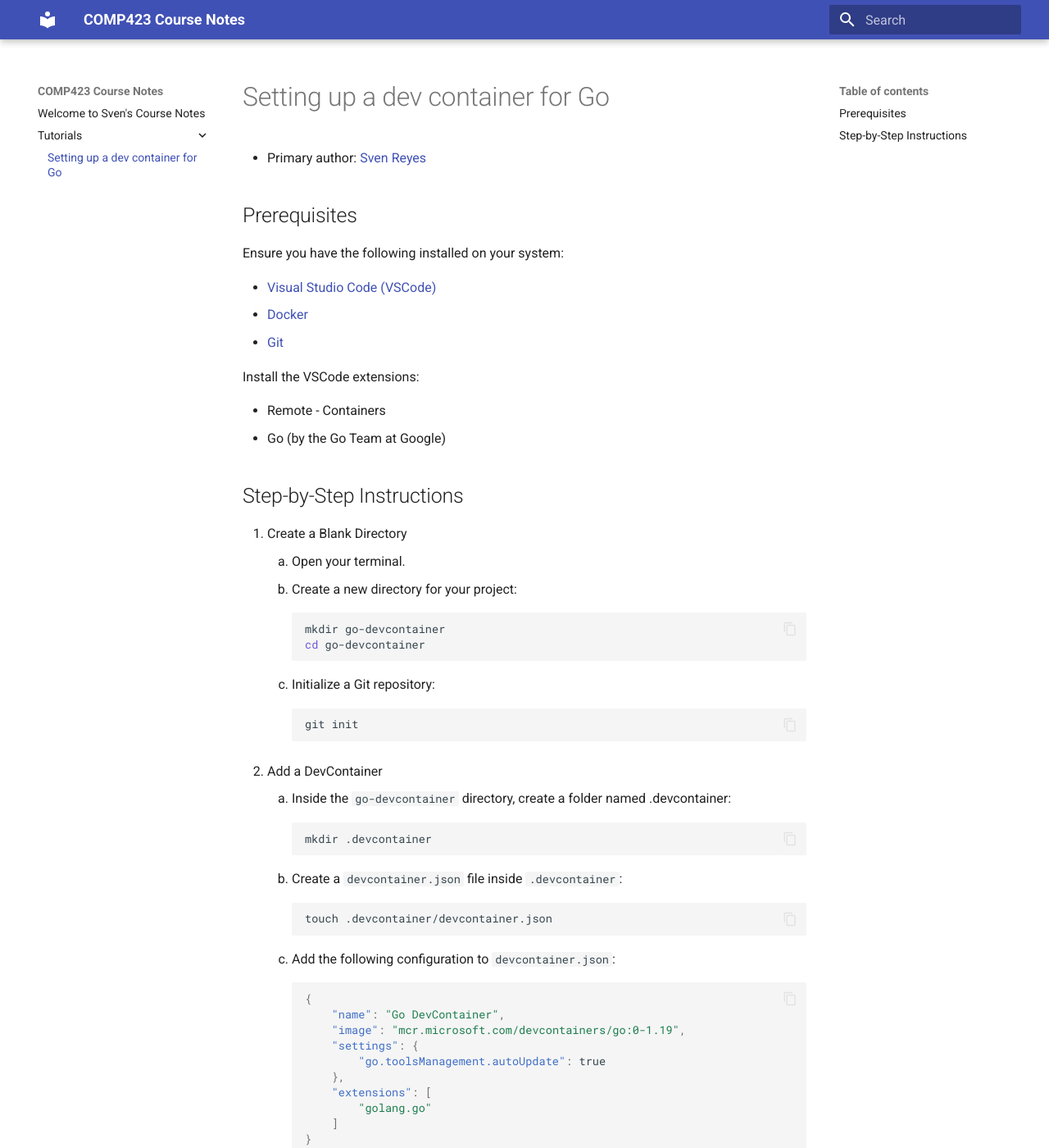
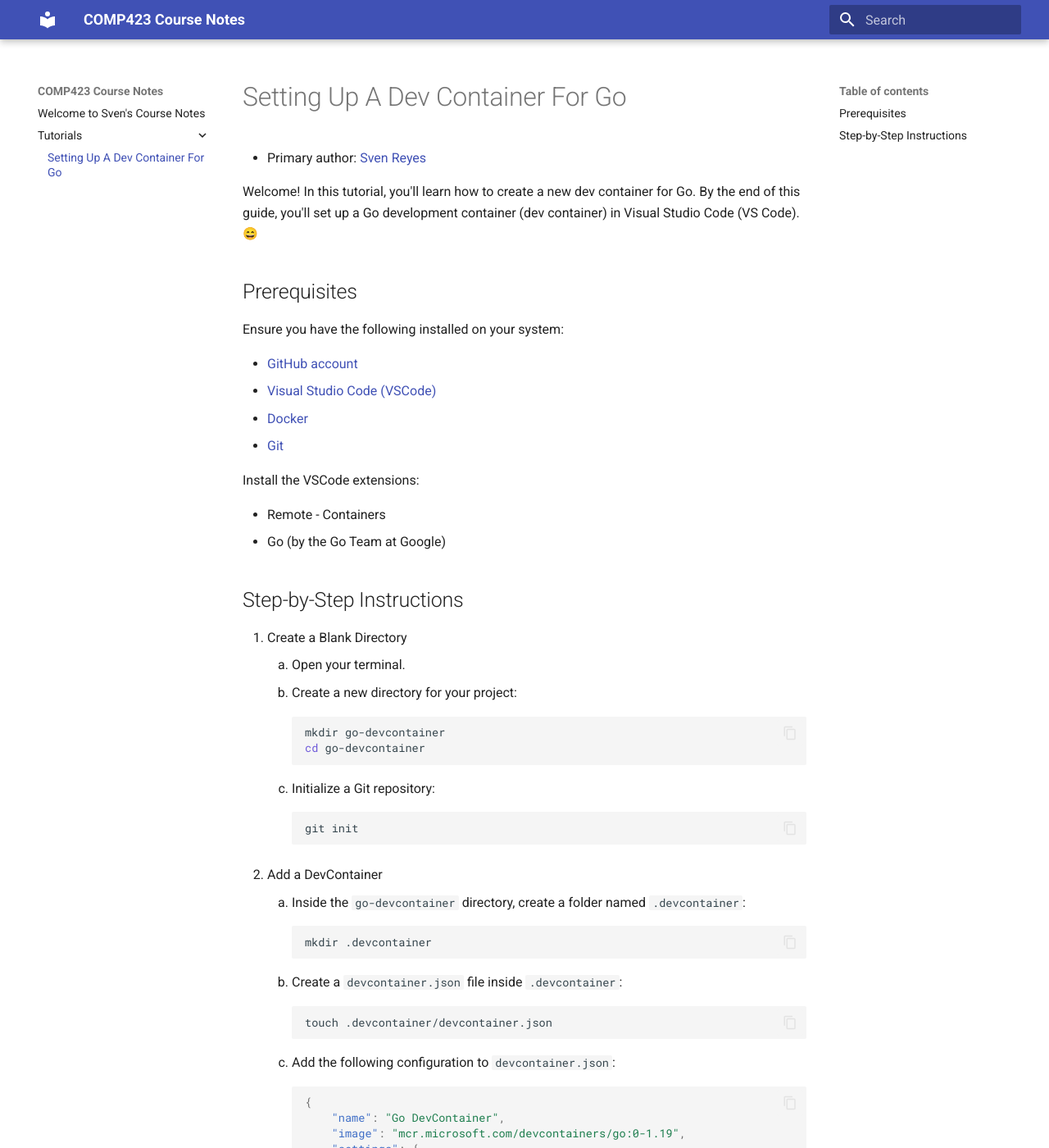
Before and after one commit to svenreyes/comp423-course-notes, an MkDocs documentation site: the page built from docs/tutorials/go-setup.md, in a window 1280 px wide and 1400 px high. Shown: the whole window at 82% size. Built offline with MkDocs 1.6.1 and Material for MkDocs 9.7.7, drawn with Linux system fonts in a browser that asks for light colours; emoji names are drawn with the system emoji font; some of the changed text lies outside the part shown.

Commit message:
added smiley face, introduction, and other edits! :)

````diff
--- a/docs/tutorials/go-setup.md
+++ b/docs/tutorials/go-setup.md
@@ -1,11 +1,14 @@
-# Setting up a dev container for Go
+# Setting Up A Dev Container For Go
 
 * Primary author: [Sven Reyes](https://github.com/svenreyes)
+
+Welcome! In this tutorial, you'll learn how to create a new dev container for Go. By the end of this guide, you'll set up a Go development container (dev container) in Visual Studio Code (VS Code). :smile:
 
 ## Prerequisites
 
 Ensure you have the following installed on your system:
 
+* [GitHub account](https://github.com/)
 * [Visual Studio Code (VSCode)](https://code.visualstudio.com/)
 * [Docker](https://www.docker.com/)
 * [Git](https://git-scm.com/)
@@ -28,7 +31,7 @@ Install the VSCode extensions:
     git init
     ```
 2. Add a DevContainer
-    1. Inside the `#!bash go-devcontainer` directory, create a folder named .devcontainer:
+    1. Inside the `#!bash go-devcontainer` directory, create a folder named `.devcontainer`:
     ```bash
     mkdir .devcontainer
     ```
@@ -53,4 +56,4 @@ Install the VSCode extensions:
     1. Open the folder in VSCode with `File > Open Folder`
     2. Reopen the project in a DevContainer:
         * Press `Ctrl+Shift+P` (or `Cmd+Shift+P` on Mac) in VSCode.
-        * Select **Remote-Containers: Reopen in Container**.
+        * Select **Remote-Containers: Reopen in Container**. This may take a few minutes while the image is downloaded and the requirements are installed.
--- a/mkdocs.yml
+++ b/mkdocs.yml
@@ -15,3 +15,7 @@ markdown_extensions:
   - admonition
   - pymdownx.details
   - pymdownx.superfences
+  - attr_list
+  - pymdownx.emoji:
+      emoji_index: !!python/name:material.extensions.emoji.twemoji
+      emoji_generator: !!python/name:material.extensions.emoji.to_svg
````
